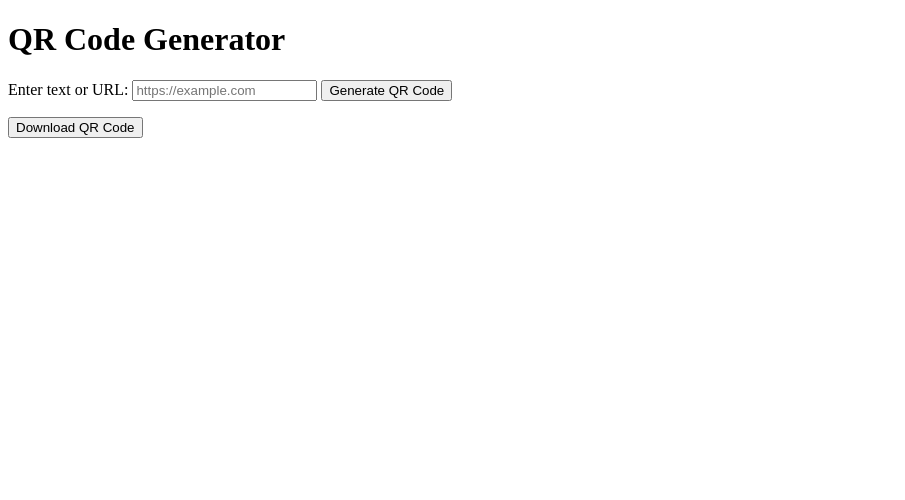
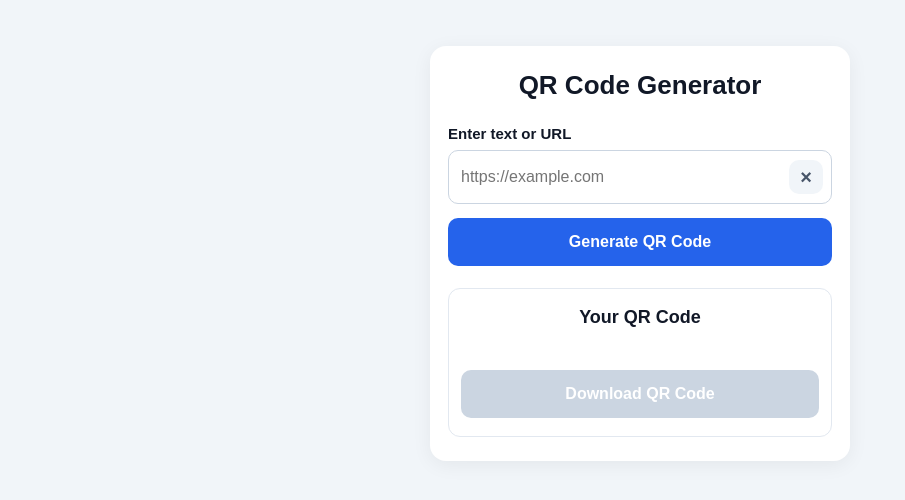
Before and after one commit to Texas-Medical-Assistant-Society/tmas_website, a plain HTML site: page qrcode.html in a window 1280 px wide. Shown: the whole page, without its empty margins (0-905 px from the left). Drawn offline with Linux system fonts and the light colour scheme.

Commit message:
QR Code Generator - better formatting

```diff
--- a/qrcode.html
+++ b/qrcode.html
@@ -4,78 +4,313 @@
     <meta charset="UTF-8">
     <meta name="viewport" content="width=device-width, initial-scale=1.0">
     <title>QR Code Generator</title>
+
+    <style>
+        * {
+            box-sizing: border-box;
+        }
+
+        body {
+            margin: 0;
+            padding: 16px;
+            min-height: 100vh;
+            font-family: Arial, sans-serif;
+            background: #f1f5f9;
+            color: #111827;
+        }
+
+        .app {
+            width: 100%;
+            max-width: 420px;
+            margin: 30px auto;
+            padding: 24px 18px;
+            background: white;
+            border-radius: 16px;
+            box-shadow: 0 4px 20px rgba(0, 0, 0, 0.06);
+        }
+
+        h1 {
+            margin: 0 0 24px;
+            text-align: center;
+            font-size: 26px;
+        }
+
+        label {
+            display: block;
+            margin-bottom: 8px;
+            font-size: 15px;
+            font-weight: bold;
+        }
+
+        .input-wrap {
+            display: flex;
+            align-items: center;
+            gap: 8px;
+            border: 1px solid #cbd5e1;
+            border-radius: 10px;
+            padding: 4px 8px;
+        }
+
+        .input-wrap:focus-within {
+            border-color: #2563eb;
+        }
+
+        input {
+            width: 100%;
+            min-width: 0;
+            height: 44px;
+            padding: 0 4px;
+            border: none;
+            outline: none;
+            font-size: 16px;
+        }
+
+        button {
+            width: 100%;
+            min-height: 48px;
+            margin-top: 14px;
+            padding: 12px;
+            border: none;
+            border-radius: 10px;
+            font-size: 16px;
+            font-weight: bold;
+            cursor: pointer;
+        }
+
+        .clear-btn {
+            width: 34px;
+            min-width: 34px;
+            min-height: 34px;
+            margin: 0;
+            padding: 0;
+            background: #f1f5f9;
+            color: #475569;
+            font-size: 20px;
+        }
+
+        .generate-btn {
+            background: #2563eb;
+            color: white;
+        }
+
+        .generate-btn:active {
+            background: #1d4ed8;
+        }
+
+        .result {
+            margin-top: 22px;
+            padding: 18px 12px;
+            border: 1px solid #e2e8f0;
+            border-radius: 12px;
+            text-align: center;
+        }
+
+        .result h2 {
+            margin: 0 0 16px;
+            font-size: 18px;
+        }
+
+        #qrcode {
+            display: flex;
+            justify-content: center;
+            align-items: center;
+            width: 100%;
+            overflow: hidden;
+        }
+
+        #qrcode canvas,
+        #qrcode img {
+            display: block;
+            max-width: 100%;
+            height: auto;
+        }
+
+        #message {
+            margin: 12px 0 0;
+            font-size: 14px;
+            overflow-wrap: anywhere;
+        }
+
+        .success {
+            color: #15803d;
+        }
+
+        .error {
+            color: #dc2626;
+        }
+
+        .download-btn {
+            background: #111827;
+            color: white;
+        }
+
+        .download-btn:disabled {
+            background: #cbd5e1;
+            cursor: not-allowed;
+        }
+
+        @media (max-width: 360px) {
+            body {
+                padding: 10px;
+            }
+
+            .app {
+                margin: 12px auto;
+                padding: 20px 14px;
+            }
+
+            h1 {
+                font-size: 23px;
+            }
+        }
+    </style>
 </head>
+
 <body>
+    <main class="app">
         <h1>QR Code Generator</h1>
 
-    <label for="qrText">Enter text or URL:</label>
-    <input type="text" id="qrText" placeholder="https://example.com">
+        <form id="qrForm">
+            <label for="qrText">Enter text or URL</label>
 
-    <button onclick="generateQR()">Generate QR Code</button>
+            <div class="input-wrap">
+                <input
+                    type="text"
+                    id="qrText"
+                    placeholder="https://example.com"
+                    autocomplete="url"
+                    autocapitalize="off"
+                    spellcheck="false"
+                    enterkeyhint="go"
+                >
 
-    <p id="message"></p>
+                <button
+                    class="clear-btn"
+                    type="button"
+                    id="clearBtn"
+                    aria-label="Clear input"
+                >×</button>
+            </div>
+
+            <button class="generate-btn" type="submit">
+                Generate QR Code
+            </button>
+        </form>
+
+        <section class="result">
+            <h2>Your QR Code</h2>
 
             <div id="qrcode"></div>
 
-    <button onclick="downloadQR()">Download QR Code</button>
+            <p id="message" role="status" aria-live="polite"></p>
+
+            <button
+                class="download-btn"
+                id="downloadBtn"
+                type="button"
+                disabled
+            >
+                Download QR Code
+            </button>
+        </section>
+    </main>
 
     <script src="https://cdnjs.cloudflare.com/ajax/libs/qrcodejs/1.0.0/qrcode.min.js"></script>
 
     <script>
-        let qr;
+        const form = document.getElementById("qrForm");
+        const input = document.getElementById("qrText");
+        const container = document.getElementById("qrcode");
+        const message = document.getElementById("message");
+        const downloadBtn = document.getElementById("downloadBtn");
+        const clearBtn = document.getElementById("clearBtn");
+
+        let hasQR = false;
+
+        function showMessage(text, type = "") {
+            message.textContent = text;
+            message.className = type;
+        }
+
+        form.addEventListener("submit", function(event) {
+            event.preventDefault();
+            generateQR();
+        });
+
+        clearBtn.addEventListener("click", function() {
+            input.value = "";
+            showMessage("");
+            input.focus();
+        });
 
         function generateQR() {
-            const text = document.getElementById("qrText").value.trim();
-            const container = document.getElementById("qrcode");
-            const message = document.getElementById("message");
+            const text = input.value.trim();
 
             container.innerHTML = "";
-            message.textContent = "";
+            hasQR = false;
+            downloadBtn.disabled = true;
+            showMessage("");
 
             if (!text) {
-                message.textContent = "Please enter some text or a URL.";
+                showMessage("Please enter some text or a URL.", "error");
+                input.focus();
                 return;
             }
 
             if (typeof QRCode === "undefined") {
-                message.textContent =
-                    "QR library failed to load. Check your internet connection.";
+                showMessage("Unable to load QR code generator. Check your internet connection.", "error");
                 return;
             }
 
-            qr = new QRCode(container, {
+            try {
+                new QRCode(container, {
                     text: text,
-                width: 200,
-                height: 200,
+                    width: 220,
+                    height: 220,
                     colorDark: "#000000",
                     colorLight: "#ffffff",
                     correctLevel: QRCode.CorrectLevel.H
                 });
 
-            message.textContent = "QR code generated successfully!";
+                hasQR = true;
+                downloadBtn.disabled = false;
+                showMessage("QR code generated successfully.", "success");
+            } catch (error) {
+                showMessage("Unable to generate QR code. Try shorter text.", "error");
+            }
         }
 
         function downloadQR() {
-            const container = document.getElementById("qrcode");
+            if (!hasQR) {
+                showMessage("Generate a QR code first.", "error");
+                return;
+            }
+
             const canvas = container.querySelector("canvas");
             const image = container.querySelector("img");
 
+            let dataURL = null;
+
             if (canvas) {
-                saveImage(canvas.toDataURL("image/png"));
+                dataURL = canvas.toDataURL("image/png");
             } else if (image && image.src) {
-                saveImage(image.src);
-            } else {
-                document.getElementById("message").textContent =
-                    "Generate a QR code first.";
-            }
+                dataURL = image.src;
             }
 
-        function saveImage(dataURL) {
+            if (!dataURL) {
+                showMessage("QR code is not ready yet. Please try again.", "error");
+                return;
+            }
+
             const link = document.createElement("a");
             link.href = dataURL;
             link.download = "qrcode.png";
+            document.body.appendChild(link);
             link.click();
+            link.remove();
         }
+
+        downloadBtn.addEventListener("click", downloadQR);
     </script>
 </body>
 </html>
```
Lines whose indentation alone changed are shown as unchanged.
